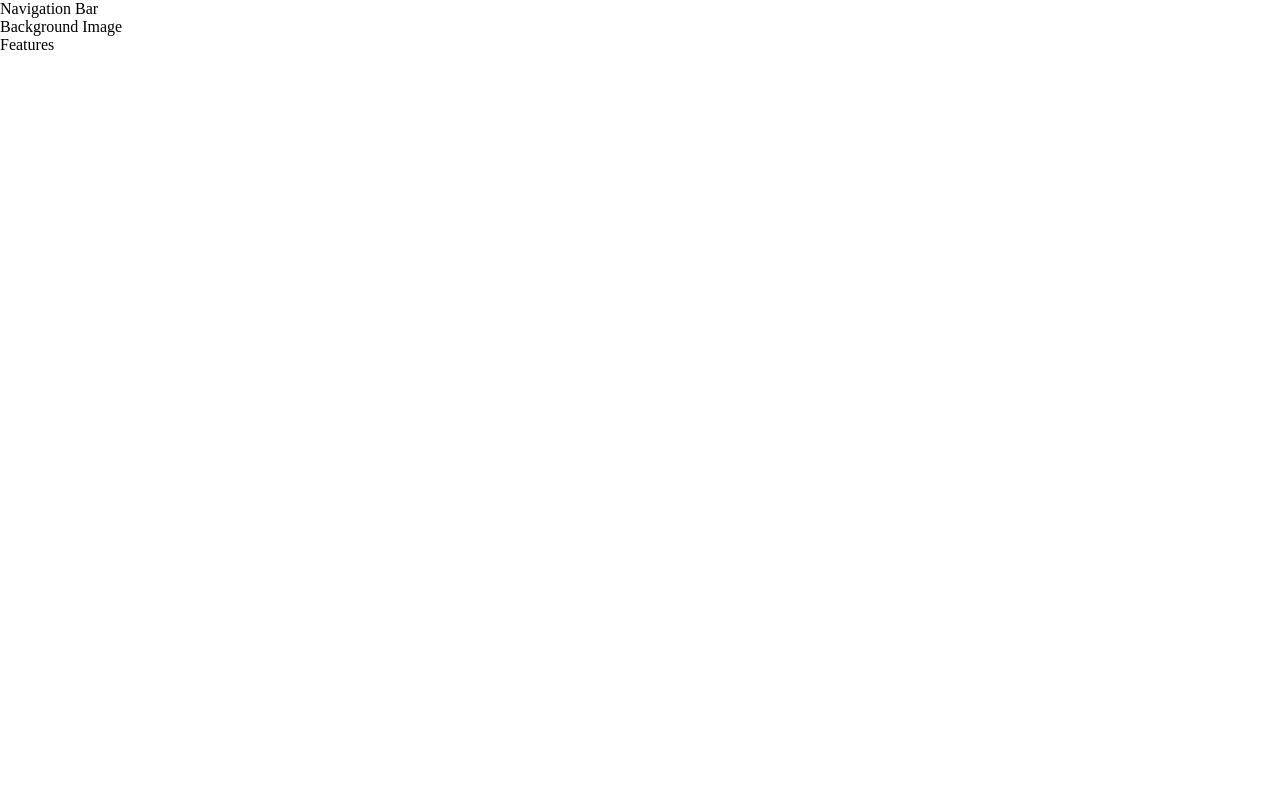
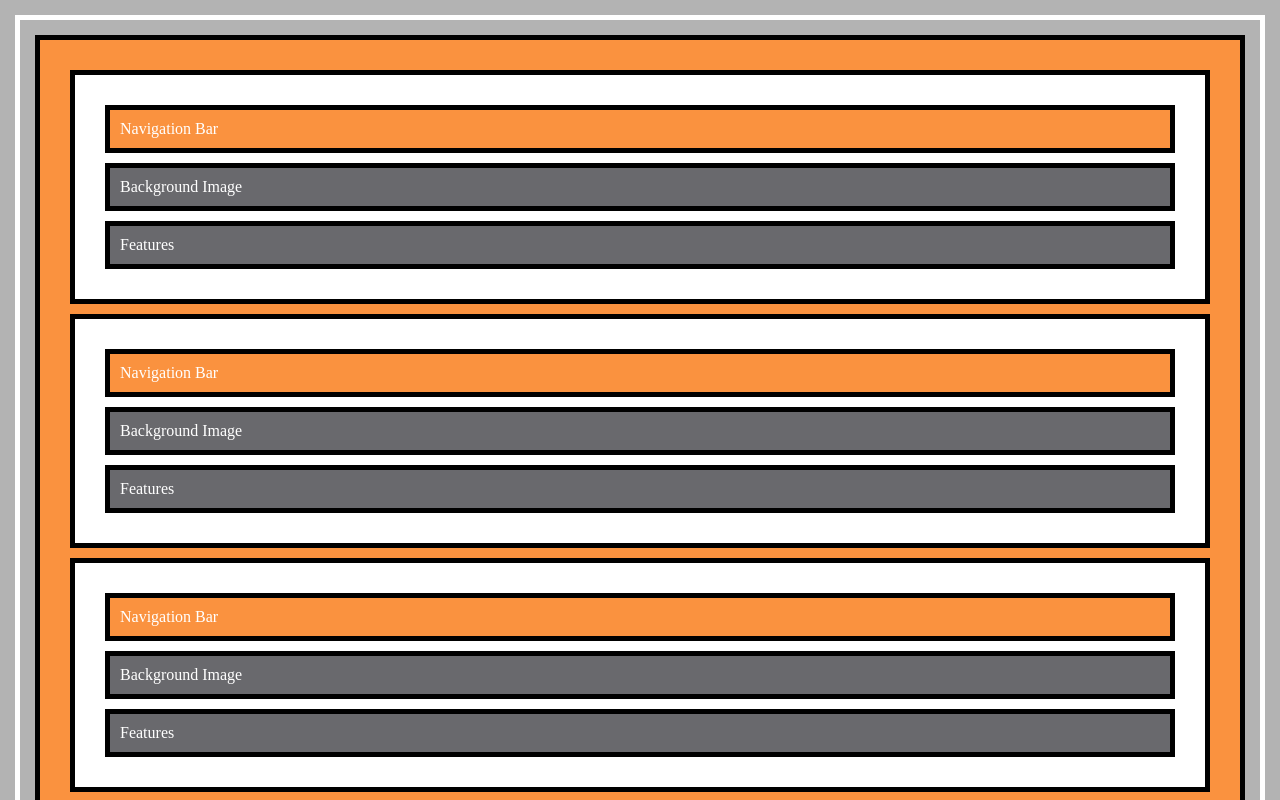
Before and after one commit to butterbeetle/css-practice, a React (Create React App) app: page /examplar in a window 1280 px wide. Shown: the top 800 px of the page. Built offline with nearby package versions, Linux system fonts and the light colour scheme.

Commit message:
[25] sticky 배치

```diff
--- a/src/examplar/examplar.js
+++ b/src/examplar/examplar.js
@@ -1,12 +1,25 @@
+import { Fragment } from "react";
 import classes from "./examplar.module.css";
 
 const Examplar = () => {
   return (
-    <div className={classes.parent}>
-      <div className={classes.child1}>Navigation Bar</div>
-      <div className={classes.child2}>Background Image</div>
-      <div className={classes.child3}>Features</div>
-    </div>
+    <Fragment>
+      <div className={classes.parent}>
+        <div className={classes.country}>Navigation Bar</div>
+        <div className={classes.cities}>Background Image</div>
+        <div className={classes.cities}>Features</div>
+      </div>
+      <div className={classes.parent}>
+        <div className={classes.country}>Navigation Bar</div>
+        <div className={classes.cities}>Background Image</div>
+        <div className={classes.cities}>Features</div>
+      </div>
+      <div className={classes.parent}>
+        <div className={classes.country}>Navigation Bar</div>
+        <div className={classes.cities}>Background Image</div>
+        <div className={classes.cities}>Features</div>
+      </div>
+    </Fragment>
   );
 };
 export default Examplar;
--- a/src/examplar/examplar.module.css
+++ b/src/examplar/examplar.module.css
@@ -1,4 +1,4 @@
-/* html {
+html {
   background: #b3b3b3;
   padding: 15px;
   border: 5px solid white;
@@ -17,28 +17,23 @@ body {
   background: white;
   padding: 20px;
   border: 5px solid black;
-  margin: 0;
+  margin: 10px;
 }
 
-.parent div {
+.country {
+  background: #fa923f;
+  color: white;
+  padding: 10px;
+  border: 5px solid black;
+  margin: 10px;
+  position: sticky;
+  top: 10px;
+}
+
+.cities {
   background: rgb(105, 105, 109);
   color: white;
   padding: 10px;
   border: 5px solid black;
-}
-
-.child1 {
-  position: fixed;
-  width: 400px;
-  top: 0;
-  left: 0;
-  margin: 0px;
-  width: 100%;
-  box-sizing: border-box;
-}
-.child2 {
   margin: 10px;
 }
-.child3 {
-  margin: 10px;
-} */
```
